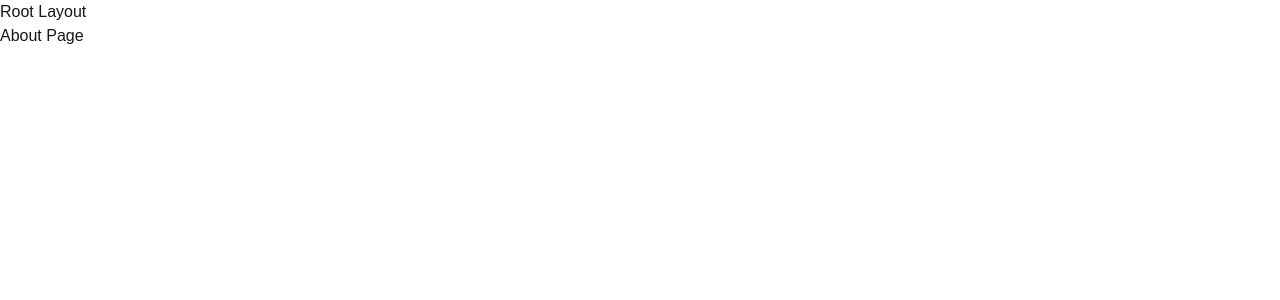
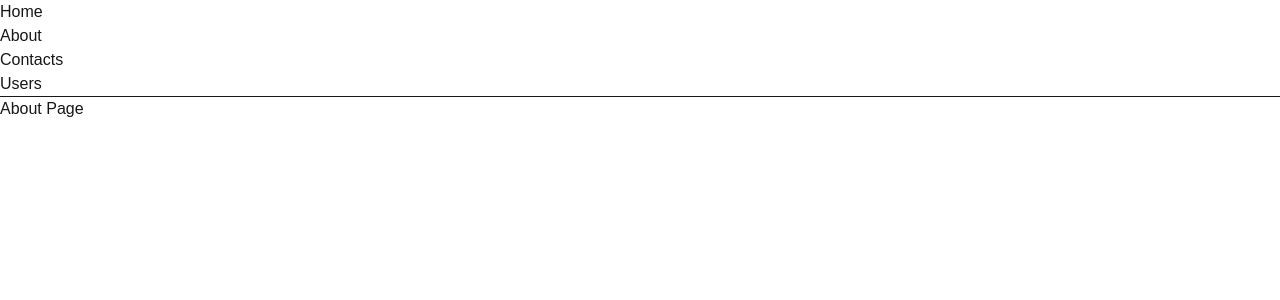
Before and after one commit to VladiSH31/okten-nextjs-module, a Next.js app: page /about in a window 1280 px wide. Shown: the top 300 px of the page. Built offline with nearby package versions, Linux system fonts and the light colour scheme.

Commit message:
FE. NextJS. Lesson 1 5. Links

```diff
--- a/src/app/layout.tsx
+++ b/src/app/layout.tsx
@@ -1,6 +1,7 @@
-import type { Metadata } from "next";
-import { Geist, Geist_Mono } from "next/font/google";
+import type {Metadata} from "next";
+import {Geist, Geist_Mono} from "next/font/google";
 import "./globals.css";
+import MenuComponent from "@/components/menu-component/MenuComponent";
 
 const geistSans = Geist({
     variable: "--font-geist-sans",
@@ -27,7 +28,7 @@
         <body
             className={`${geistSans.variable} ${geistMono.variable} antialiased`}
         >
-      Root Layout
+        <MenuComponent/>
         {children}
         </body>
         </html>
--- /dev/null
+++ b/src/components/menu-component/MenuComponent.tsx
@@ -0,0 +1,19 @@
+import React from 'react';
+import Link from "next/link";
+
+const MenuComponent = () => {
+    return (
+        <div>
+            <ul>
+                <li><Link href="/">Home</Link></li>
+                <li><Link href="/about">About</Link></li>
+                <li><Link href="/contacts">Contacts</Link></li>
+                <li><Link href="/users">Users</Link></li>
+
+            </ul>
+            <hr/>
+        </div>
+    );
+};
+
+export default MenuComponent;
```
Lines whose indentation alone changed are shown as unchanged.
